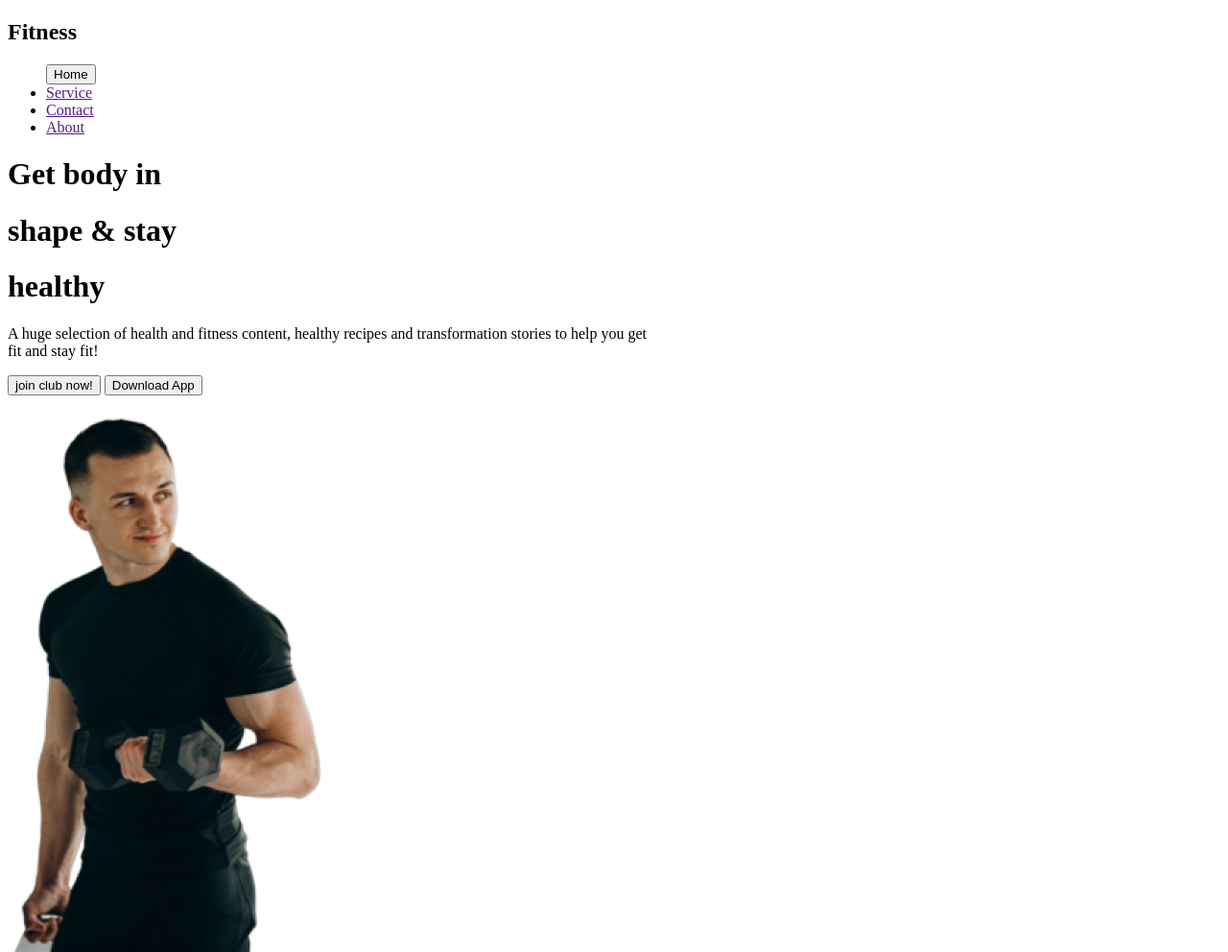
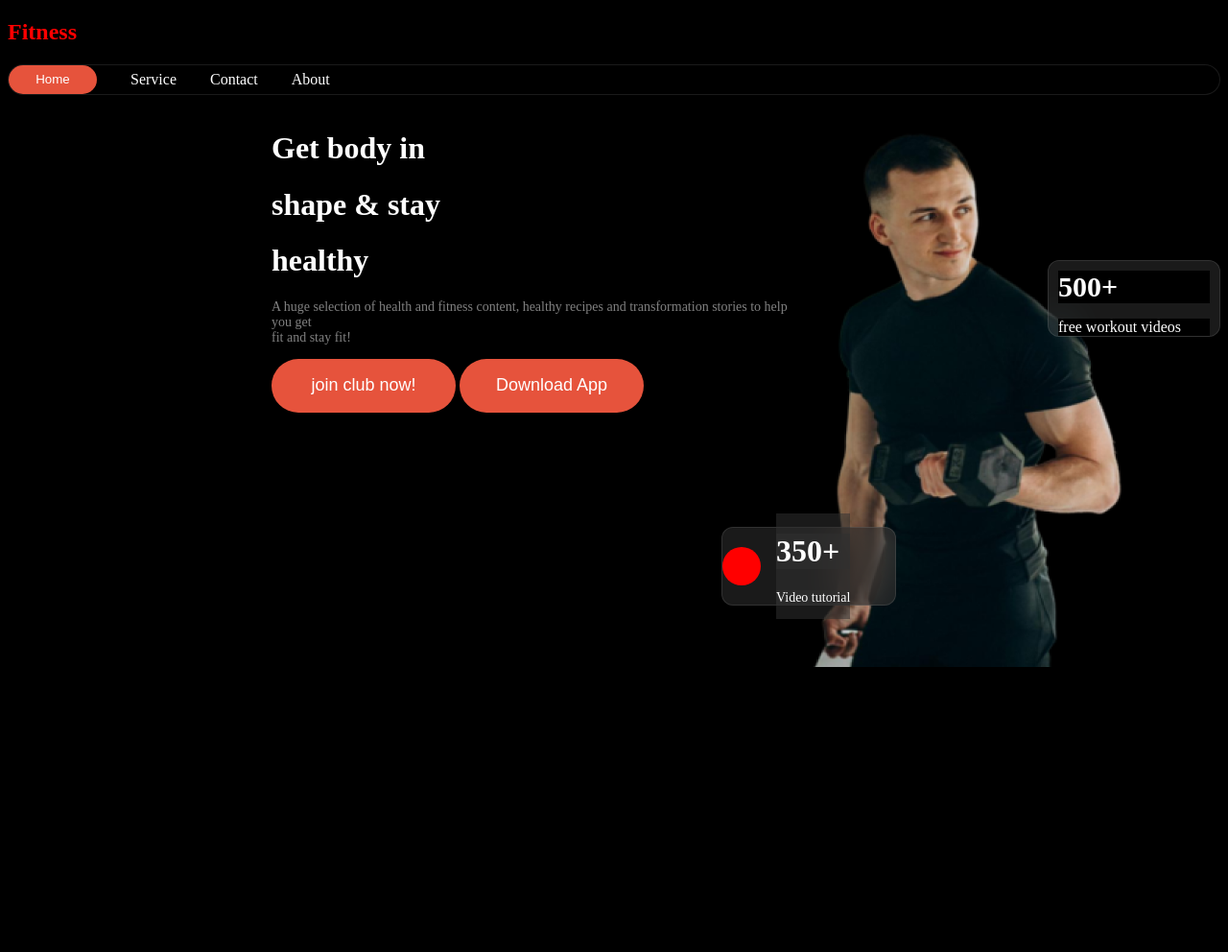
Before and after one commit to Tahsina2226/tahsina, a plain HTML site: page index.html in a window 1280 px wide. Shown: the top 992 px of the page at 96% size. After the commit the page ends 800 px from the top, so only its background shows below. Drawn offline with Linux system fonts and the light colour scheme; files that its build step writes are made by us from their sources.

Commit message:
banner er css part

```diff
--- a/index.html
+++ b/index.html
@@ -4,7 +4,7 @@
 <head>
     <meta charset="UTF-8">
     <meta name="viewport" content="width=device-width, initial-scale=1.0">
-    <link rel="stylesheet" href="ind.css">
+    <link rel="stylesheet" href="styles/ind.css">
     <title>Document</title>
 </head>
 <!-- first banner er kaj -->
@@ -45,3 +45,4 @@
 
             </div>
         </div>
+    </header>
--- a/styles/ind.css
+++ b/styles/ind.css
@@ -0,0 +1,134 @@
+* {
+    max-width: 2500px;
+    background-color: black;
+}
+
+.gray_write {
+    color: rgba(255, 255, 255, 0.5);
+    font-size: 14px;
+    font-weight: 400;
+    margin-top: 0px;
+    /* text-align: center; */
+
+}
+
+.white {
+    color: white;
+}
+
+.nav_ver {
+    display: flex;
+    justify-content: space-around;
+}
+
+.Fitness {
+    color: red;
+    /* font-weight: 800; */
+    /* font-size: 45px; */
+}
+
+.link-packet {
+    list-style-type: none;
+    display: flex;
+    align-items: center;
+    gap: 35px;
+    padding-left: 0px;
+    border: 1px solid rgba(255, 255, 255, 0.1);
+    border-radius: 25px;
+    background-color: linear-gradient(rgb(17, 17, 17), rgba(119, 119, 119, 0) 100%);
+
+
+
+}
+
+.press-button {
+    border: none;
+    background: rgb(230, 83, 60);
+    border-radius: 15px;
+    text-align: center;
+    color: white;
+    width: 92px;
+    height: 30px;
+}
+
+.home-press {
+    font-size: 18px;
+    background: rgb(230, 83, 60);
+    border-radius: 30px;
+    text-align: center;
+    color: white;
+    width: 12rem;
+    height: 3.5rem;
+    border: none;
+}
+
+.header_side {
+    padding-left: 275px;
+}
+
+.li {
+    text-decoration: none;
+    list-style-type: none;
+    align-items: center;
+    color: white;
+    padding-left: 0px;
+
+}
+
+.cl1 {
+    display: flex;
+}
+
+.right_hand_btn {
+    display: flex;
+    flex-direction: row;
+    align-items: center;
+    border: 1px solid #ffffff1a;
+    border-radius: 12px;
+    backdrop-filter: blur(20px);
+    background: rgba(48, 48, 48, 0.54);
+    width: 180px;
+    height: 80px;
+    margin-top: -150px;
+    margin-left: -90px;
+    gap: 1rem;
+    padding-left: 00px;
+
+}
+
+.right_hand_circle {
+    height: 40px;
+    width: 40px;
+    border-radius: 20px;
+    background-color: red;
+    border: none;
+}
+
+.right_hand_write {
+    background: rgba(48, 48, 48, 0.54);
+}
+
+.sholder-btn {
+    /* margin-top: 0px;
+    padding-top: 0px; */
+    width: 180px;
+    /* min-width: fit-content; */
+    height: 80px;
+    border: 1px solid rgba(255, 255, 255, 0.1);
+    border-radius: 12px;
+    backdrop-filter: blur(20px);
+    background: rgba(255, 255, 255, 0.1);
+    margin-top: -360px;
+    margin-left: 250px;
+    box-sizing: border-box;
+    padding: 10px;
+
+}
+
+.vid-500 {
+    color: white;
+    font-size: 30px;
+    font-weight: 700;
+    padding: 0px;
+    margin: 0px;
+}
```
